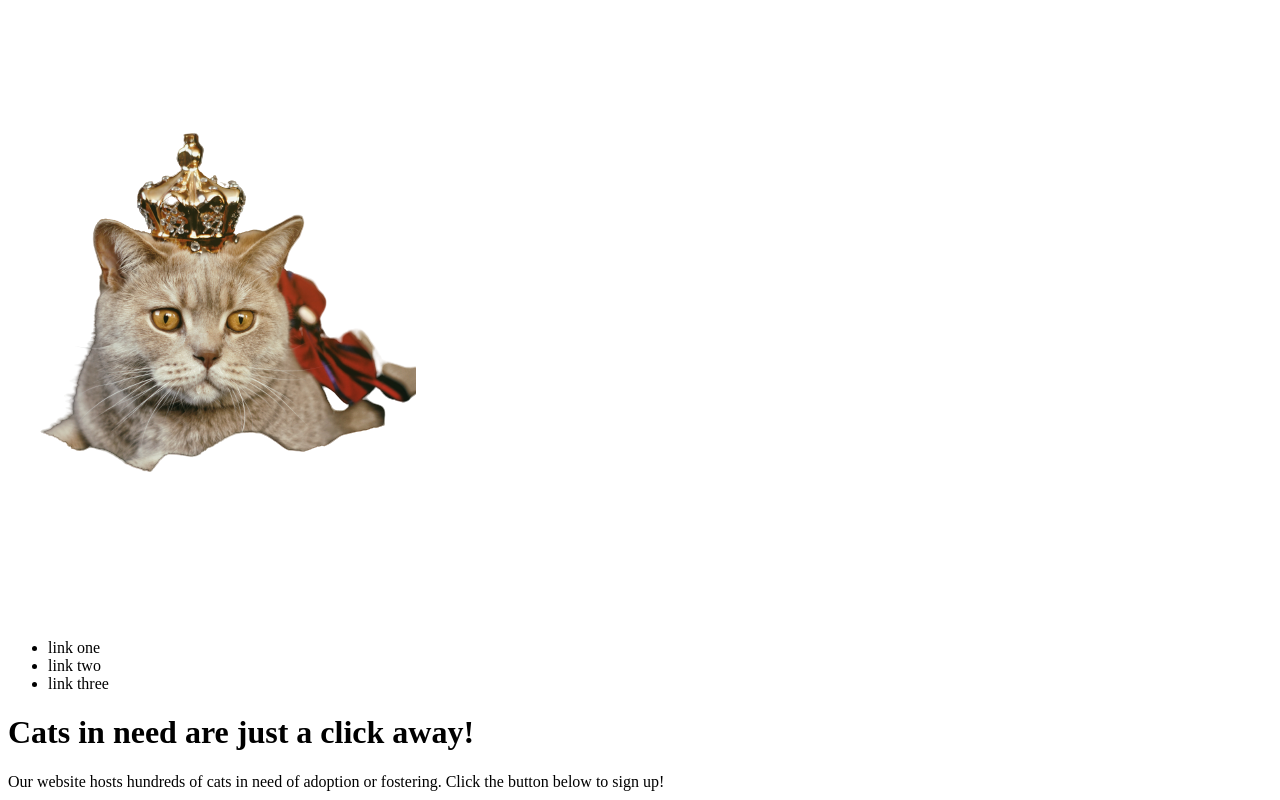
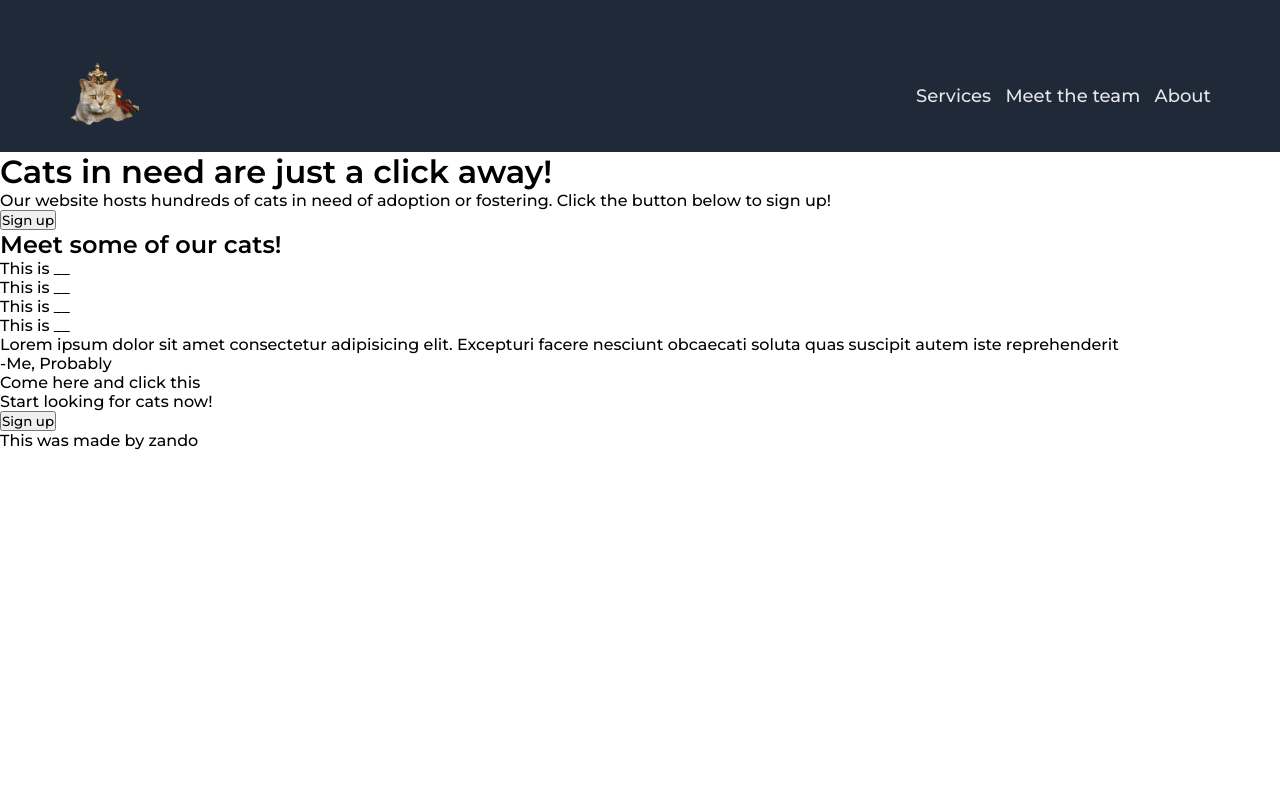
Before and after one commit to Zando411/first-landing-page, a plain HTML site: page index.html in a window 1280 px wide. Shown: the top 800 px of the page. Drawn offline with Linux system fonts and the light colour scheme.

Commit message:
add header with links and logo

```diff
--- a/index.html
+++ b/index.html
@@ -1,21 +1,35 @@
 <!DOCTYPE html>
 <html lang="en">
   <head>
-    <meta charset="UTF-8">
-    <meta http-equiv="X-UA-Compatible" content="IE=edge">
-    <meta name="viewport" content="width=device-width, initial-scale=1.0">
+    <meta charset="UTF-8" />
+    <meta http-equiv="X-UA-Compatible" content="IE=edge" />
+    <meta name="viewport" content="width=device-width, initial-scale=1.0" />
     <title>Welcome to our site!</title>
+    <link rel="stylesheet" href="styles.css" />
   </head>
   <body>
-    <div id="logo"><img src="./images/header_logo.png" alt="cat with a crown logo"></div>
-    <ul>
-        <li>link one</li>
-        <li>link two</li>
-        <li>link three</li>
+    <header>
+      <nav>
+        <img
+          src="./images/header_logo.png"
+          alt="cat with a crown logo"
+          id="logo"
+        />
+        <ul class="links">
+          <li><a href="#">Services</a></li>
+          <li><a href="#">Meet the team</a></li>
+          <li><a href="#">About</a></li>
         </ul>
+      </nav>
+    </header>
+
     <div></div>
+
     <h1>Cats in need are just a click away!</h1>
-    <p>Our website hosts hundreds of cats in need of adoption or fostering. Click the button below to sign up!</p>
+    <p>
+      Our website hosts hundreds of cats in need of adoption or fostering. Click
+      the button below to sign up!
+    </p>
     <button>Sign up</button>
     <h2>Meet some of our cats!</h2>
     <div>
@@ -26,7 +40,10 @@
     </div>
 
     <div>
-        <p>Lorem ipsum dolor sit amet consectetur adipisicing elit. Excepturi facere nesciunt obcaecati soluta quas suscipit autem iste reprehenderit</p>
+      <p>
+        Lorem ipsum dolor sit amet consectetur adipisicing elit. Excepturi
+        facere nesciunt obcaecati soluta quas suscipit autem iste reprehenderit
+      </p>
       <p>-Me, Probably</p>
     </div>
 
--- a/styles.css
+++ b/styles.css
@@ -1,5 +1,49 @@
+@import url("https://fonts.googleapis.com/css2?family=Montserrat:ital,wght@0,500;0,600;1,500&display=swap");
 
+* {
+  box-sizing: border-box;
+  margin: 0;
+  padding: 0;
+  font-family: "Montserrat", sans-serif;
+}
+
+a {
+  text-decoration: none;
+  font-weight: 500;
+  font-size: 18px;
+  color: #e5e7eb;
+}
+
+nav {
+  display: flex;
+  justify-content: space-between;
+  align-items: center;
+  padding-top: 40px;
+  padding-left: 5%;
+  padding-right: 5%;
+  background-color: #1f2937;
+}
 
 #logo {
-    size: 100px;
+  width: 75px;
+  height: auto;
+  margin-right: auto;
+  cursor: pointer;
 }
+
+.links {
+  list-style: none;
+}
+
+.links li {
+  display: inline-block;
+  padding: 0px 5px;
+}
+
+.links li a {
+  transition: all 0.3s ease 0s;
+}
+
+.links li a:hover {
+  color: black;
+}
```
Lines whose indentation alone changed are shown as unchanged.
